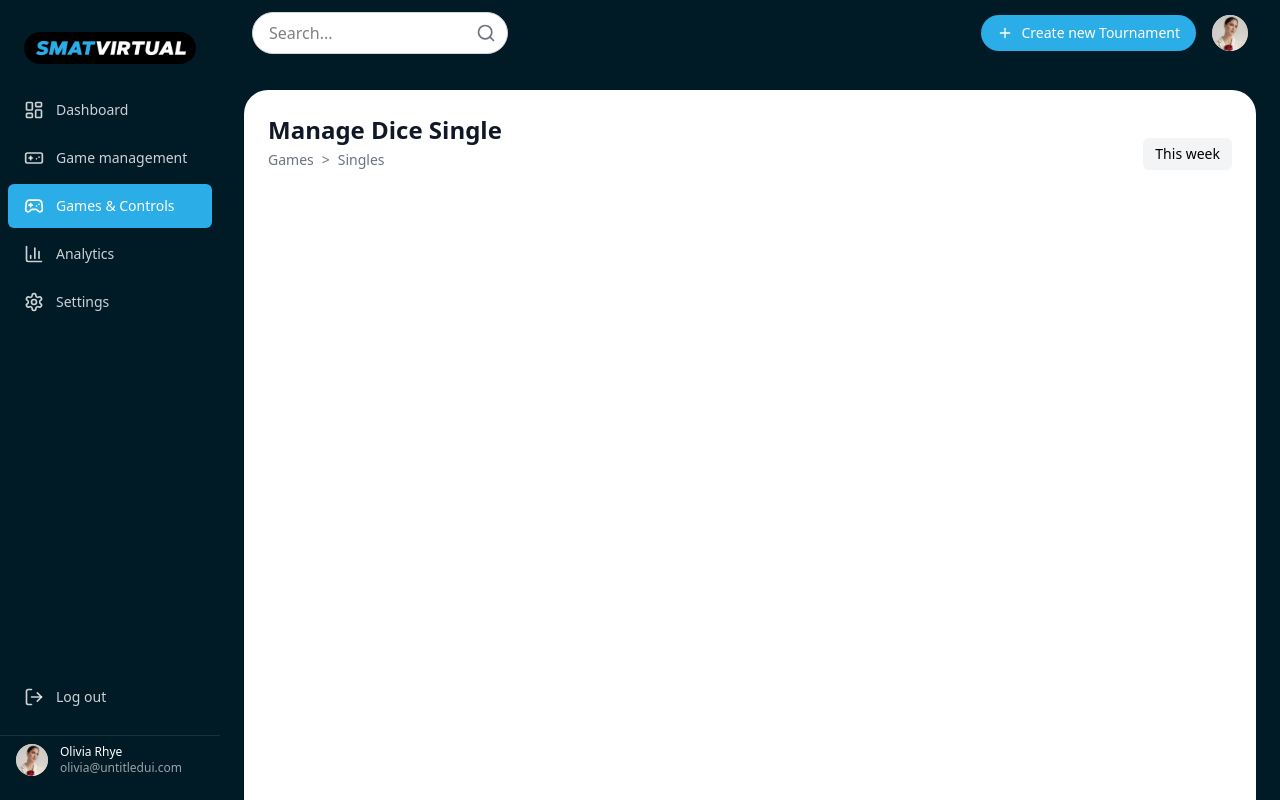
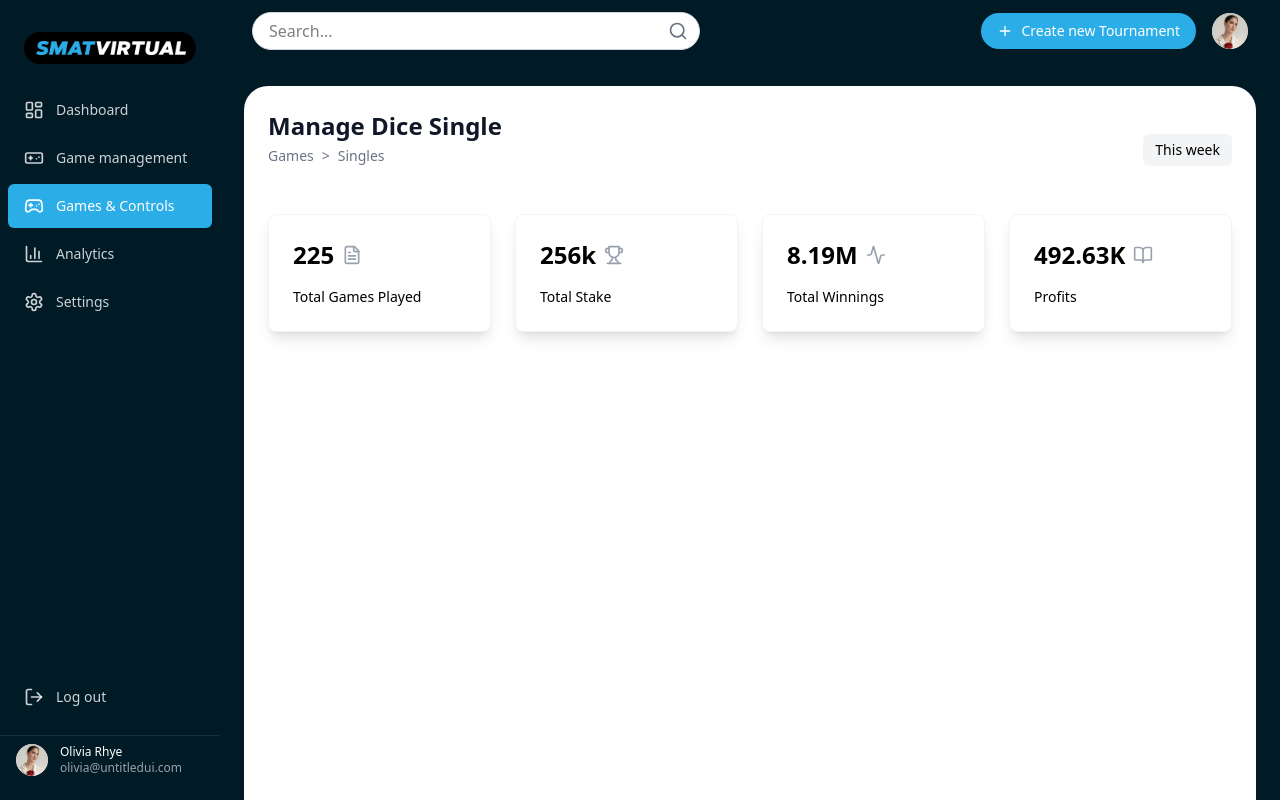
Before and after one commit to Profanor/Dice-Admin, a React (Vite) app: page /dashboard/controls in a window 1280 px wide. Built offline with nearby package versions, Linux system fonts and the light colour scheme.

Commit message:
feat: made component shadows prominent and fixed the width of the search-input

```diff
--- a/src/components/dash-header.tsx
+++ b/src/components/dash-header.tsx
@@ -7,8 +7,8 @@ export default function Header() {
   return (
     <div className="flex items-center justify-between px-4 sm:px-8 py-3 w-full bg-[#001A26] text-white gap-4 overflow-x-auto whitespace-nowrap">
       {/* search input */}
-      <div className="min-w-0 flex-shrink">
-        <div className="w-48 sm:w-64">
+      <div className="min-w-0 flex-grow">
+        <div className="w-full sm:max-w-md">
           <SearchInput />
         </div>
       </div>
--- a/src/components/search-input.tsx
+++ b/src/components/search-input.tsx
@@ -2,13 +2,11 @@ import { Search } from "lucide-react";
 
 export default function SearchInput() {
   return (
-    <div className="relative w-full">
-      {" "}
-      {/* increased width */}
+    <div className="relative w-full max-w-xl min-w-0">
       <input
         type="text"
         placeholder="Search..."
-        className="text-black pr-10 pl-4 py-2 w-full rounded-full border border-gray-300 bg-white focus:outline-none focus:ring-2 focus:border-transparent"
+        className="text-black pr-10 pl-4 py-1.5 w-full max-w-md rounded-full border border-gray-300 bg-white focus:outline-none focus:ring-2 focus:ring-blue-500 focus:border-transparent transition-all"
       />
       <div className="absolute inset-y-0 right-0 pr-3 flex items-center pointer-events-none">
         <Search className="h-5 w-5 text-gray-500" />
--- a/src/components/stat-card.tsx
+++ b/src/components/stat-card.tsx
@@ -8,7 +8,7 @@ interface StatCardProps {
 
 export default function StatCard({ value, label, icon }: StatCardProps) {
   return (
-    <div className="flex justify-between items-center gap-4">
+    <div className="flex justify-between items-center gap-4 ">
       <div className="flex-1">
         <div className="flex items-center gap-2">
           <h3 className="text-2xl font-bold">{value}</h3>
--- a/src/pages/app/dashboard/page.tsx
+++ b/src/pages/app/dashboard/page.tsx
@@ -18,7 +18,7 @@ export default function Overview() {
 
       {/* stat cards */}
       <div className="flex flex-wrap gap-6 mb-6">
-        <div className="bg-white rounded-lg shadow-sm p-6 flex-1 min-w-[200px]">
+        <div className="bg-white rounded-lg shadow-lg border border-gray-100 p-6 flex-1 min-w-[200px]">
           <StatCard
             value={"100M"}
             label="Total stake"
@@ -26,7 +26,7 @@ export default function Overview() {
           />
         </div>
 
-        <div className="bg-white rounded-lg shadow-sm p-6 flex-1 min-w-[200px]">
+        <div className="bg-white rounded-lg shadow-lg border border-gray-100 p-6 flex-1 min-w-[200px]">
           <StatCard
             value="256k"
             label="Total Tournaments"
@@ -34,7 +34,7 @@ export default function Overview() {
           />
         </div>
 
-        <div className="bg-white rounded-lg shadow-sm p-6 flex-1 min-w-[200px]">
+        <div className="bg-white rounded-lg shadow-lg border border-gray-100 p-6 flex-1 min-w-[200px]">
           <StatCard
             value="80"
             label="Total Active Tournaments"
@@ -42,7 +42,7 @@ export default function Overview() {
           />
         </div>
 
-        <div className="bg-white rounded-lg shadow-sm p-6 flex-1 min-w-[200px]">
+        <div className="bg-white rounded-lg shadow-lg border border-gray-100 p-6 flex-1 min-w-[200px]">
           <StatCard
             value="157k"
             label="Subscribed Games"
--- a/src/pages/app/game-controls/page.tsx
+++ b/src/pages/app/game-controls/page.tsx
@@ -1,5 +1,7 @@
 import PageHeader from "@/components/page-header";
+import StatCard from "@/components/stat-card";
 import WeekSelector from "@/components/week-selector";
+import { FileText, Trophy, Activity, BookOpen } from "lucide-react";
 
 export default function GameControls() {
   return (
@@ -12,6 +14,41 @@ export default function GameControls() {
         />
         <WeekSelector />
       </div>
+
+      {/* stat cards */}
+      <div className="flex flex-wrap gap-6 mb-6">
+        <div className="bg-white rounded-lg shadow-lg border border-gray-100 p-6 flex-1 min-w-[200px]">
+          <StatCard
+            value={"225"}
+            label="Total Games Played"
+            icon={<FileText className="h-5 w-5 text-gray-400" />}
+          />
+        </div>
+
+        <div className="bg-white rounded-lg shadow-lg border border-gray-100 p-6 flex-1 min-w-[200px]">
+          <StatCard
+            value="256k"
+            label="Total Stake"
+            icon={<Trophy className="h-5 w-5 text-gray-400" />}
+          />
+        </div>
+
+        <div className="bg-white rounded-lg shadow-lg border border-gray-100 p-6 flex-1 min-w-[200px]">
+          <StatCard
+            value="8.19M"
+            label="Total Winnings"
+            icon={<Activity className="h-5 w-5 text-gray-400" />}
+          />
+        </div>
+
+        <div className="bg-white rounded-lg shadow-lg border border-gray-100 p-6 flex-1 min-w-[200px]">
+          <StatCard
+            value="492.63K"
+            label="Profits"
+            icon={<BookOpen className="h-5 w-5 text-gray-400" />}
+          />
+        </div>
+      </div>
     </>
   );
 }
```
